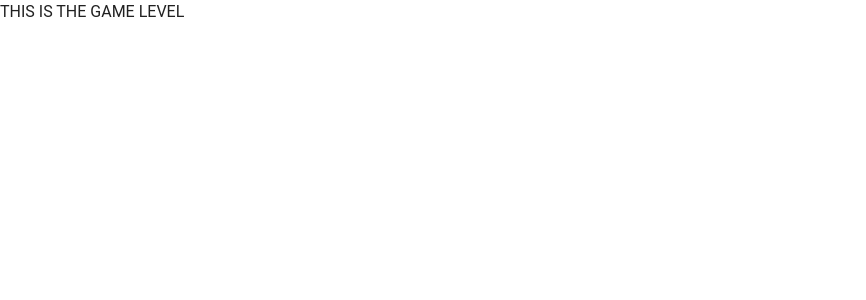
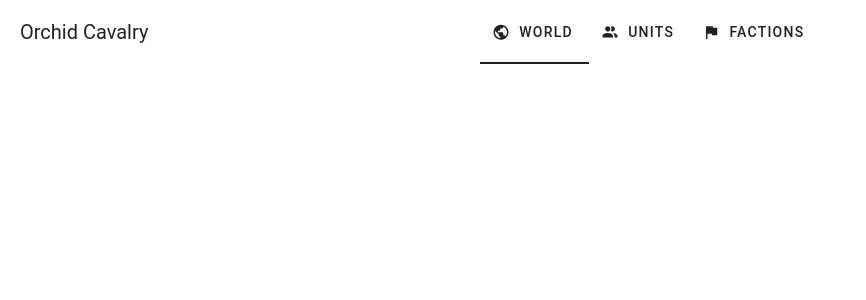
Before and after one commit to randomgeekdom/orchid-cavalry, a Nuxt app: page /game in a window 1280 px wide. Shown: the top 300 px of the page, without its empty margins (0-866 px from the left). Built offline with nearby package versions, Linux system fonts and the light colour scheme.

Commit message:
Creating navbar

```diff
--- a/app/pages/game.vue
+++ b/app/pages/game.vue
@@ -3,10 +3,23 @@
 </script>
 
 <template>
-  <div>
-    <p>THIS IS THE GAME LEVEL</p>
-    <NuxtPage />
-  </div>
+  <v-layout>
+    <v-app-bar>
+      <v-app-bar-title>Orchid Cavalry</v-app-bar-title>
+
+      <v-tabs>
+        <v-tab prepend-icon="mdi-earth" to="/game/world">World</v-tab>
+        <v-tab prepend-icon="mdi-account-multiple" to="/game/shared">Units</v-tab>
+        <v-tab prepend-icon="mdi-flag" to="/game/starred">Factions</v-tab>
+      </v-tabs>
+
+      <v-spacer/>
+    </v-app-bar>
+
+    <v-main>
+      <NuxtPage />
+    </v-main>
+  </v-layout>
 </template>
 
 <style scoped lang="sass">
```
